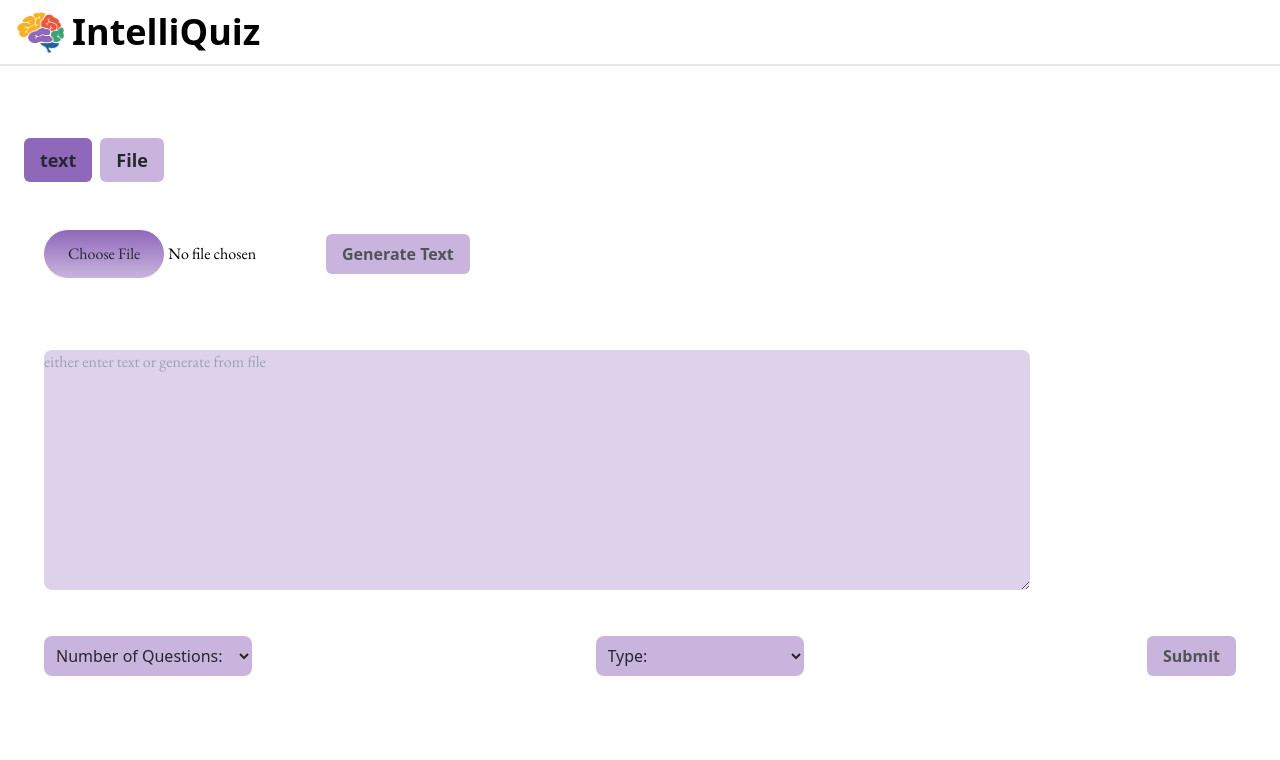
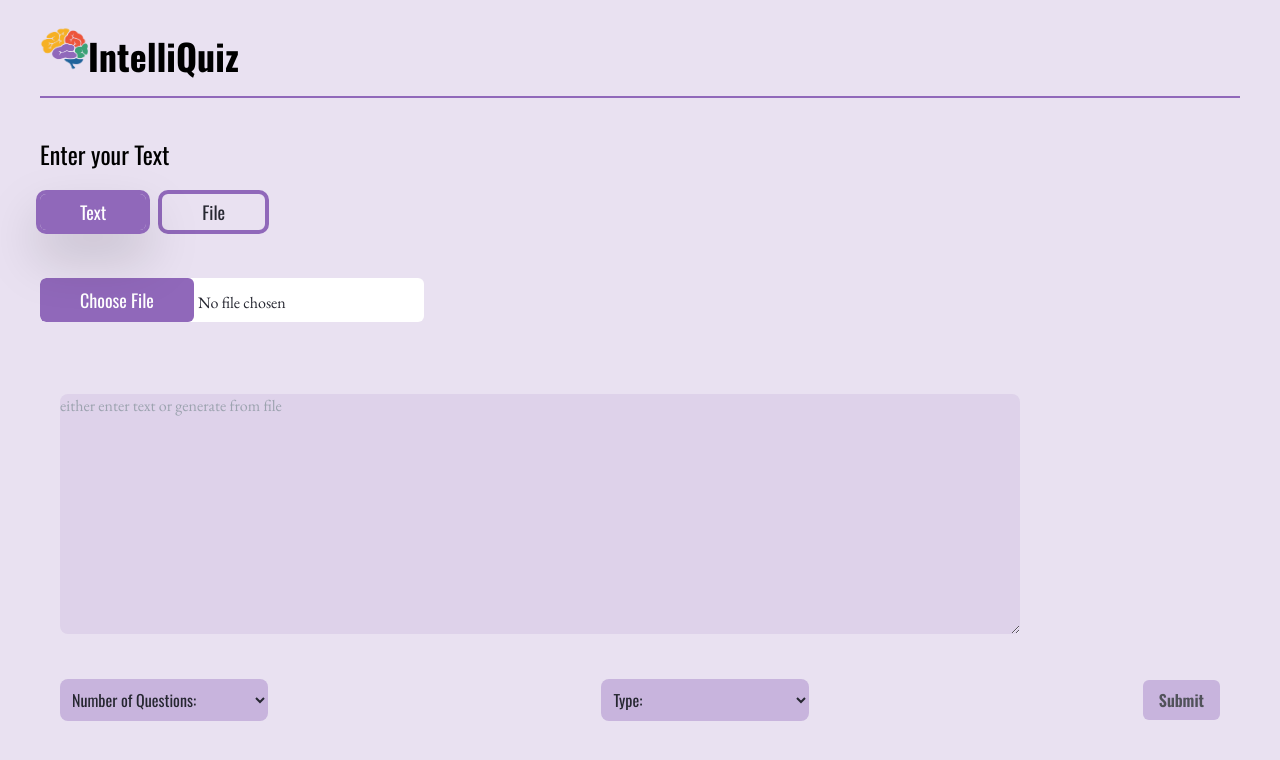
Before and after one commit to pfang12/CPSC-2350-Project, a React (Vite) app in the folder App/: page / in a window 1280 px wide. Both pictures are taken after a click on the button "File". Shown: the top 760 px of the page. Built offline with nearby package versions, Linux system fonts and the light colour scheme; no server answers.

Commit message:
little styling

```diff
--- a/App/src/components/InputComponent.jsx
+++ b/App/src/components/InputComponent.jsx
@@ -8,16 +8,17 @@ import { useNavigate } from "react-router-dom";
 function InputComponent() {
   const { quiz, setQuiz } = useContext(QuizContext);
   const navigate = useNavigate();
-  const [fileState, setFileState] = useState("");
+  const [fileState, setFileState] = useState("text");
   const [numberQuestions, setNumberQuestions] = useState("5");
   const [questionType, setQuestionType] = useState("multiple choice");
   const [gptInput, setGptInput] = useState("");
   const [checkbox, setCheckbox] = useState(false);
-  const fileInputRef = useRef(null);
+  const [fileInputRef, setInputRef] = useState(null);
 
   function changeState(val) {
     setFileState(val);
   }
+  console.log(fileInputRef);
 
   function numQuestion(e) {
     setNumberQuestions(e.target.value);
@@ -58,10 +59,9 @@ function InputComponent() {
   }
   //download function
   function downloadPdf() {
-
-    const download = async () =>{
+    const download = async () => {
       await downloadQuiz(quiz, "/templates/quiz-wa.docx");
-    }
+    };
 
     download();
     /*if (checkbox) {
@@ -72,22 +72,23 @@ function InputComponent() {
   }
 
   return (
-    <div className="px-6 py-10 mt-8 flex flex-col">
+    <div className=" py-8 flex flex-col">
+      <h1 className=" text-2xl mb-6">Enter your Text</h1>
       {/* buttons */}
-      <div className="mb-12 flex gap-2">
+      <div className="mb-12 flex gap-4">
         <button
           onClick={() => changeState("text")}
-          className={`text-lg cursor-pointer  text-font font-semibold py-2 px-4  bg-primary transition duration-300 ease-in-out hover:bg-primaryShade1 rounded-md ${
-            fileState == "text" && "bg-primaryShade2"
+          className={`text-lg cursor-pointer px-10 py-1 bg-primary drop-shadow-2xl transition duration-200 outline outline-primary outline-4  ease-in-out hover:bg-primaryShade3 hover:outline-primaryShade3 hover:text-font rounded-md ${
+            fileState == "text" ? " bg-primaryShade4 text-font " : "text-white"
           }`}
         >
-          text
+          Text
         </button>
 
         <button
           onClick={() => changeState("file")}
-          className={`text-lg cursor-pointer  text-font font-semibold py-2 px-4  bg-primary transition duration-300 ease-in-out hover:bg-primaryShade1 rounded-md ${
-            fileState == "file" && "bg-primaryShade2"
+          className={`text-lg cursor-pointer   px-10 py-1 bg-primary transition duration-200 outline outline-primary outline-4  ease-in-out hover:bg-primaryShade3 hover:outline-primaryShade3 hover:text-font rounded-md ${
+            fileState == "file" ? "bg-primaryShade4 text-font " : "text-white"
           }`}
         >
           File
@@ -97,22 +98,25 @@ function InputComponent() {
 
       <div>
         {fileState == "file" && (
-          <div className="flex items-center gap-5 mb-8 ml-5">
+          <div className="flex items-center gap-5 mb-8">
             <div>
               <input
                 type="file"
                 accept=".pdf"
                 ref={fileInputRef}
-                className="file:bg-gradient-to-b font-garamound file:from-primary file:to-primaryShade2 file:px-6 file:py-3 file:border-none file:rounded-full file:text-font file:cursor-pointer cursor-pointer "
+                onChange={(e) => setInputRef(e.target.files[0])}
+                className=" font-garamound file:font-oswald file:text-lg file:bg-primary file:hover:bg-primaryShade3 file:hover:text-font file:text-white rounded-md file:px-10 file:py-2 w-96 file:rounded-md file:border-none bg-white text-font file:cursor-pointer cursor-pointer "
               />
             </div>
 
-            <button
-              className="text-md cursor-pointer  text-fontShade1 font-semibold py-2 px-4  bg-primaryShade2 transition duration-300 ease-in-out hover:bg-primaryShade3 rounded-md "
-              onClick={gettingFileValue}
-            >
-              Generate Text
-            </button>
+            {fileInputRef && (
+              <button
+                className="text-md cursor-pointer  text-white  py-2 px-4  bg-primary transition duration-300 ease-in-out hover:bg-primaryShade3 hover:text-font rounded-md "
+                onClick={gettingFileValue}
+              >
+                Generate Text
+              </button>
+            )}
           </div>
         )}
 
--- a/App/src/components/Navbar.jsx
+++ b/App/src/components/Navbar.jsx
@@ -3,14 +3,14 @@ import logo from "./images/logo.png";
 
 function Navbar() {
   return (
-    <nav className="px-4 py-2 border-b-2">
-      <div className="flex items-center gap-2">
+    <nav className="py-2 ">
+      <div className="flex items-center gap- border-b-2 border-primary">
         <img
           src={logo}
           alt="logo"
-          className="align-middle w-12 cursor-pointer"
+          className="align-middle w-12 cursor-pointer mb-4 py-2"
         />
-        <h1 className="text-shadow-2 font-bold text-4xl inline-block align-middle">
+        <h1 className="text-shadow-2 font-bold text-4xl inline-block align-middle ">
           IntelliQuiz
         </h1>
       </div>
--- a/App/src/pages/Home.jsx
+++ b/App/src/pages/Home.jsx
@@ -6,7 +6,7 @@ import Navbar from "../components/Navbar";
 
 function Home() {
   return (
-    <div>
+    <div className="px-10 py-2 font-oswald bg-primaryShade4">
       <Navbar />
       <Routes>
         <Route path="/*" element={<InputComponent />} />
```
